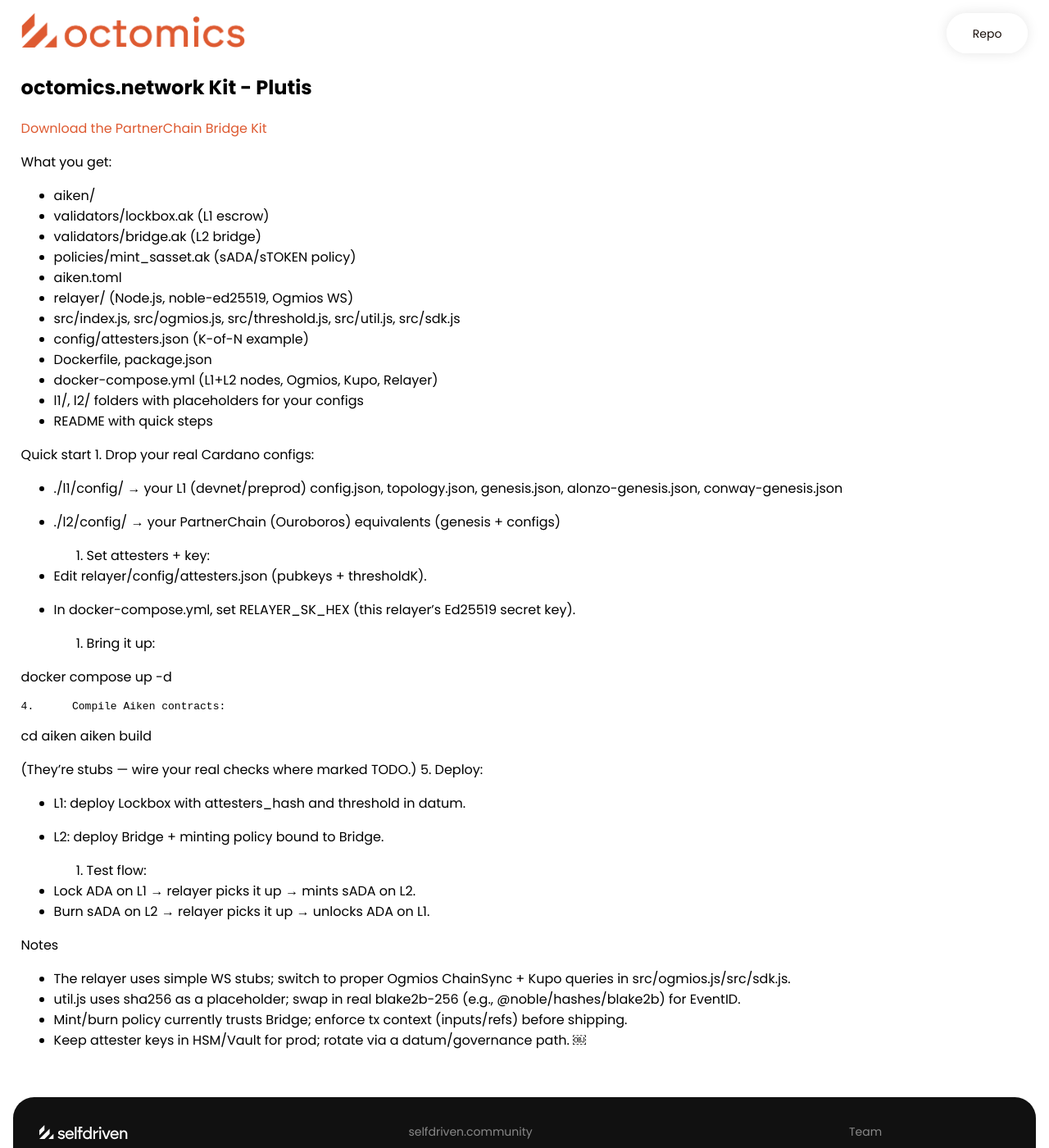
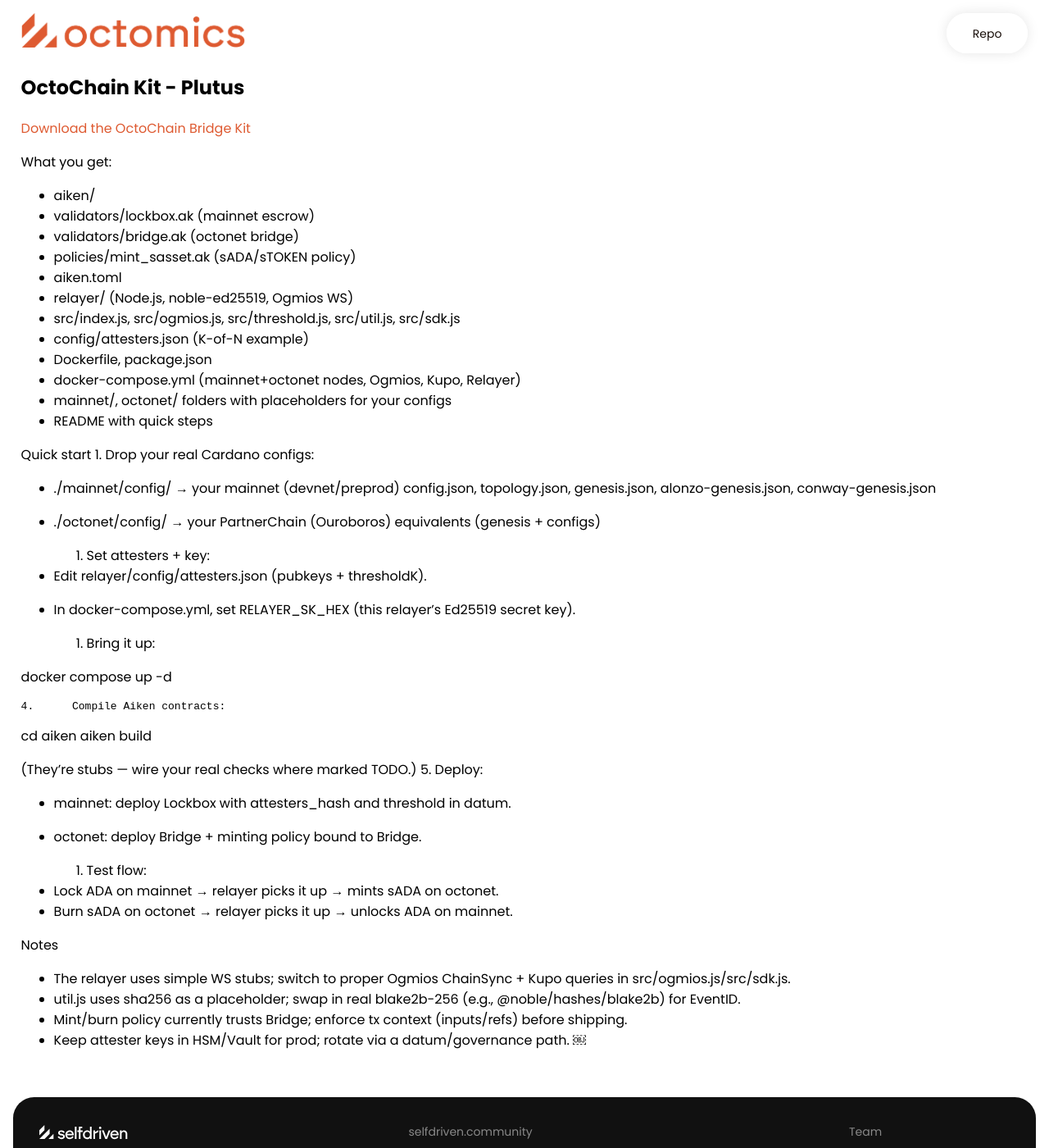
Before and after one commit to selfdriven-octo/octomics, a Jekyll site: the page built from docs/pages/network-plutus.md, in a window 1280 px wide and 1400 px high. Shown: the whole window at 82% size. Built offline with Jekyll 4.4.1, drawn with Linux system fonts in a browser that asks for light colours.

Commit message:
Update network-plutus.md

```diff
--- a/docs/pages/network-plutus.md
+++ b/docs/pages/network-plutus.md
@@ -4,29 +4,29 @@
 permalink: /network/kit/plutus
 ---
 
-## octomics.network Kit - Plutis
+## OctoChain Kit - Plutus
 
-[Download the PartnerChain Bridge Kit](https://github.com/selfdriven-octo/octomics/kits/)
+[Download the OctoChain Bridge Kit](https://github.com/selfdriven-octo/octomics/kits/)
 
 What you get:
 - aiken/
-- validators/lockbox.ak (L1 escrow)
-- validators/bridge.ak (L2 bridge)
+- validators/lockbox.ak (mainnet escrow)
+- validators/bridge.ak (octonet bridge)
 - policies/mint_sasset.ak (sADA/sTOKEN policy)
 - aiken.toml
 - relayer/ (Node.js, noble-ed25519, Ogmios WS)
 - src/index.js, src/ogmios.js, src/threshold.js, src/util.js, src/sdk.js
 - config/attesters.json (K-of-N example)
 - Dockerfile, package.json
-- docker-compose.yml (L1+L2 nodes, Ogmios, Kupo, Relayer)
-- l1/, l2/ folders with placeholders for your configs
+- docker-compose.yml (mainnet+octonet nodes, Ogmios, Kupo, Relayer)
+- mainnet/, octonet/ folders with placeholders for your configs
 - README with quick steps
 
 Quick start
 	1.	Drop your real Cardano configs:
 
-- ./l1/config/ → your L1 (devnet/preprod) config.json, topology.json, genesis.json, alonzo-genesis.json, conway-genesis.json
-- ./l2/config/ → your PartnerChain (Ouroboros) equivalents (genesis + configs)
+- ./mainnet/config/ → your mainnet (devnet/preprod) config.json, topology.json, genesis.json, alonzo-genesis.json, conway-genesis.json
+- ./octonet/config/ → your PartnerChain (Ouroboros) equivalents (genesis + configs)
 
 	2.	Set attesters + key:
 
@@ -45,13 +45,13 @@
 (They’re stubs — wire your real checks where marked TODO.)
 	5.	Deploy:
 
-- L1: deploy Lockbox with attesters_hash and threshold in datum.
-- L2: deploy Bridge + minting policy bound to Bridge.
+- mainnet: deploy Lockbox with attesters_hash and threshold in datum.
+- octonet: deploy Bridge + minting policy bound to Bridge.
 
 	6.	Test flow:
 
-- Lock ADA on L1 → relayer picks it up → mints sADA on L2.
-- Burn sADA on L2 → relayer picks it up → unlocks ADA on L1.
+- Lock ADA on mainnet → relayer picks it up → mints sADA on octonet.
+- Burn sADA on octonet → relayer picks it up → unlocks ADA on mainnet.
 
 Notes
 - The relayer uses simple WS stubs; switch to proper Ogmios ChainSync + Kupo queries in src/ogmios.js/src/sdk.js.
```
